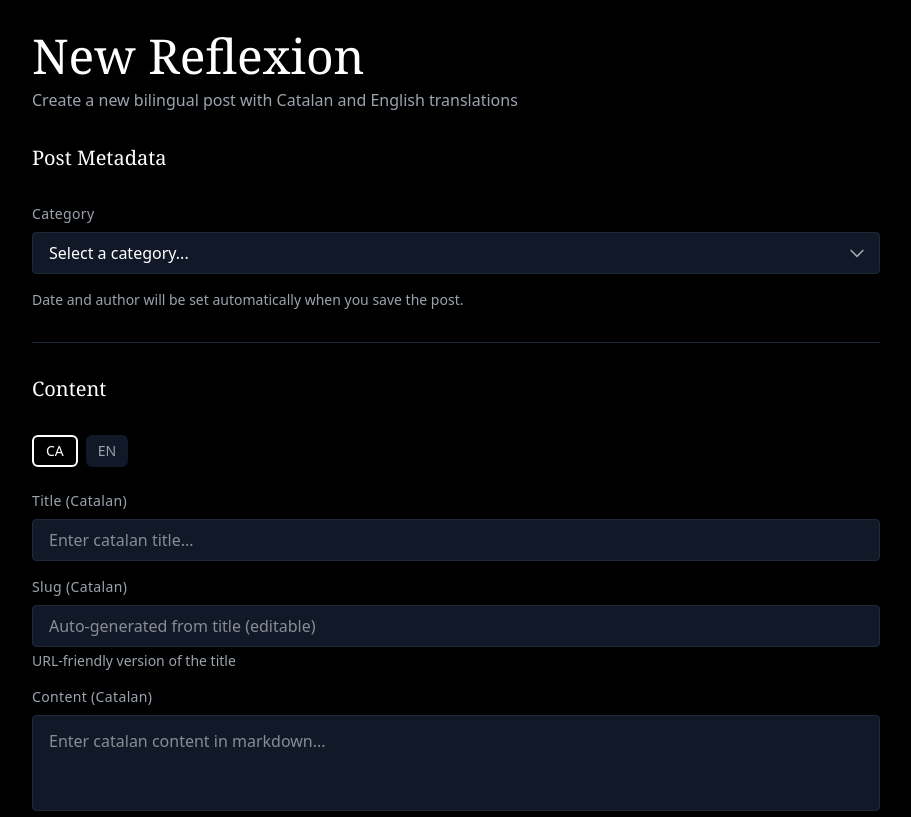
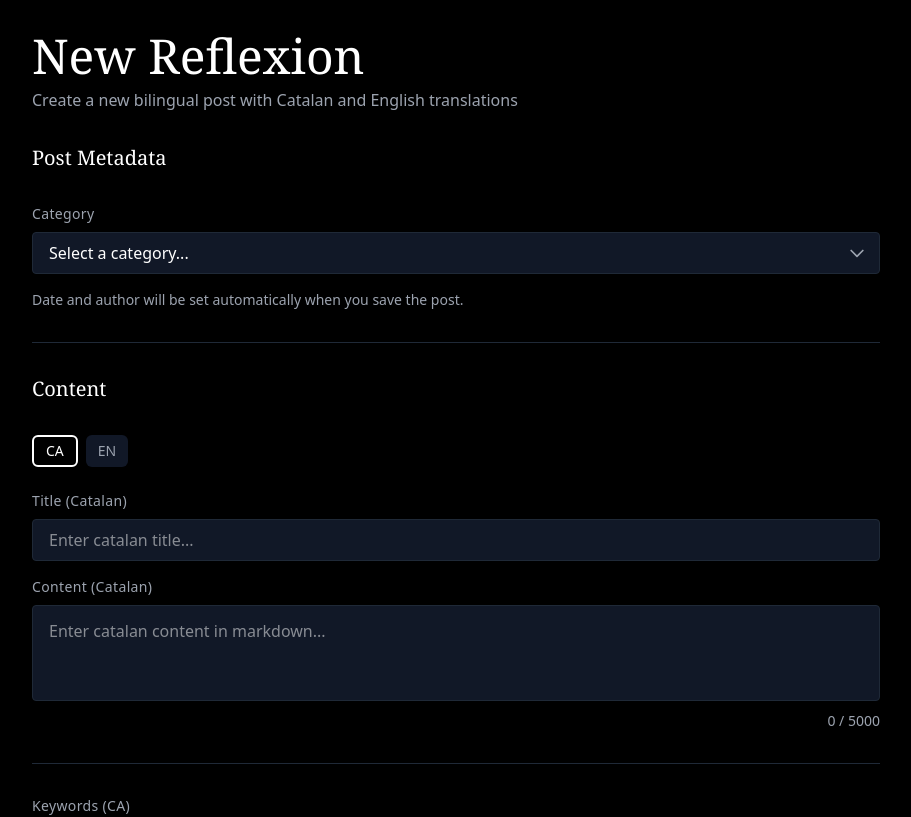
Before and after one commit to boversauros/admintonibover, a Next.js app: page /reflexions/new in a window 1280 px wide. Shown: the top 817 px of the page, without its empty margins (184-1095 px from the left). Built offline with nearby package versions, Linux system fonts and the light colour scheme.

Commit message:
refactor: simplify TranslationSection by removing slug input
- Removed the slug input field from the TranslationSection component to streamline the form.
- Updated error handling to reflect the removal of the slug field, ensuring consistent validation for title and content fields.

```diff
--- a/components/forms/TranslationSection.tsx
+++ b/components/forms/TranslationSection.tsx
@@ -11,13 +11,11 @@ export function TranslationSection({ language }: TranslationSectionProps) {
 
   const langLabel = language === 'ca' ? 'Catalan' : 'English';
   const titleField = `translations.${language}.title` as const;
-  const slugField = `translations.${language}.slug` as const;
   const contentField = `translations.${language}.content` as const;
 
   // Safely extract error messages
   const translationErrors = errors.translations as any;
   const titleError = translationErrors?.[language]?.title?.message as string | undefined;
-  const slugError = translationErrors?.[language]?.slug?.message as string | undefined;
   const contentError = translationErrors?.[language]?.content?.message as string | undefined;
 
   return (
@@ -27,14 +25,6 @@ export function TranslationSection({ language }: TranslationSectionProps) {
         {...register(titleField)}
         placeholder={`Enter ${langLabel.toLowerCase()} title...`}
         error={titleError}
-      />
-
-      <Input
-        label={`Slug (${langLabel})`}
-        {...register(slugField)}
-        placeholder="Auto-generated from title (editable)"
-        helperText="URL-friendly version of the title"
-        error={slugError}
       />
 
       <Textarea
```
